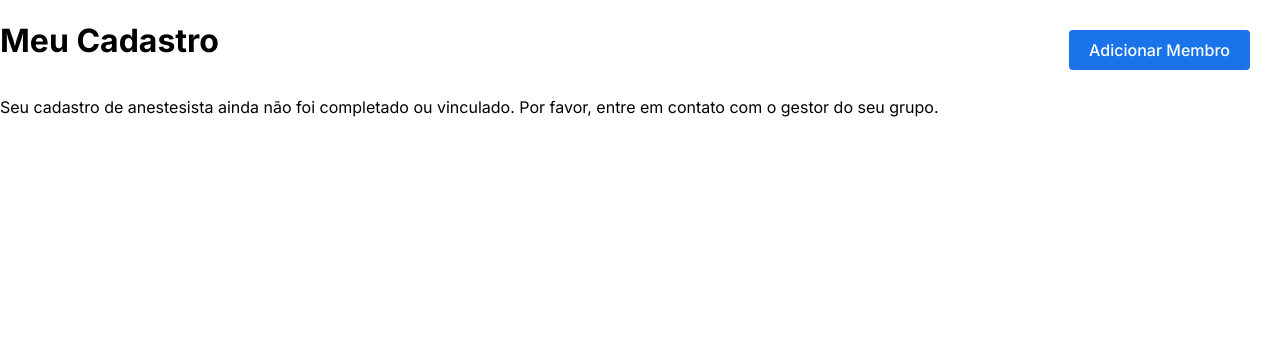
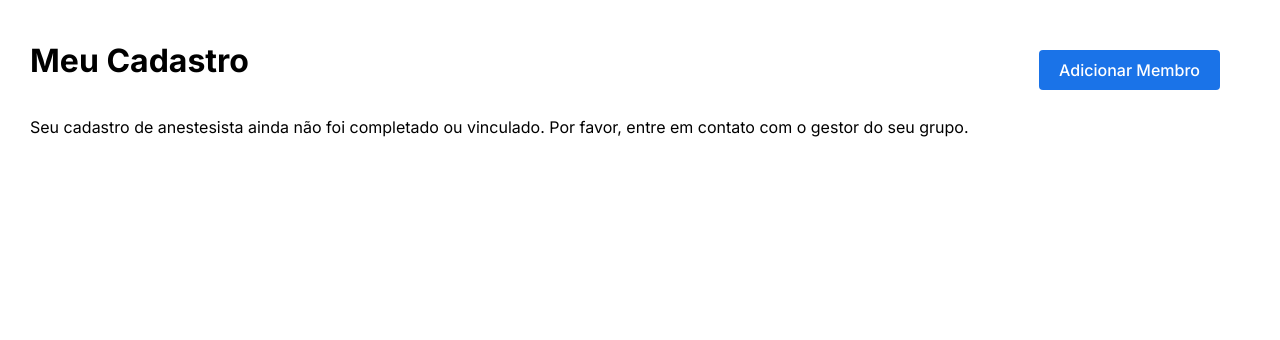
Before and after one commit to and270/erp_coopanest, a Django app: template registration/templates/members.html in a window 1280 px wide. Shown: the part 90-430 px from the top of the page. Run offline with Django 5.2, Linux system fonts and the light colour scheme; the template is opened without the code that fills it, so the values that code supplies are empty.

Commit message:
Refactor members template to enhance styling and structure
- Changed the main container class to 'members-container' for improved styling.
- Maintained the existing layout while ensuring better readability and organization of member information based on user roles.

```diff
--- a/registration/templates/members.html
+++ b/registration/templates/members.html
@@ -6,7 +6,7 @@
 {% endblock %}
 
 {% block content %}
-<div class="container mt-4">
+<div class="members-container">
     <div style="overflow: hidden; padding-bottom: 15px;">
         <h1 style="float: left;">
             {% if request.active_role == ANESTESISTA_USER %}Meu Cadastro{% else %}Membros{% endif %}
```
